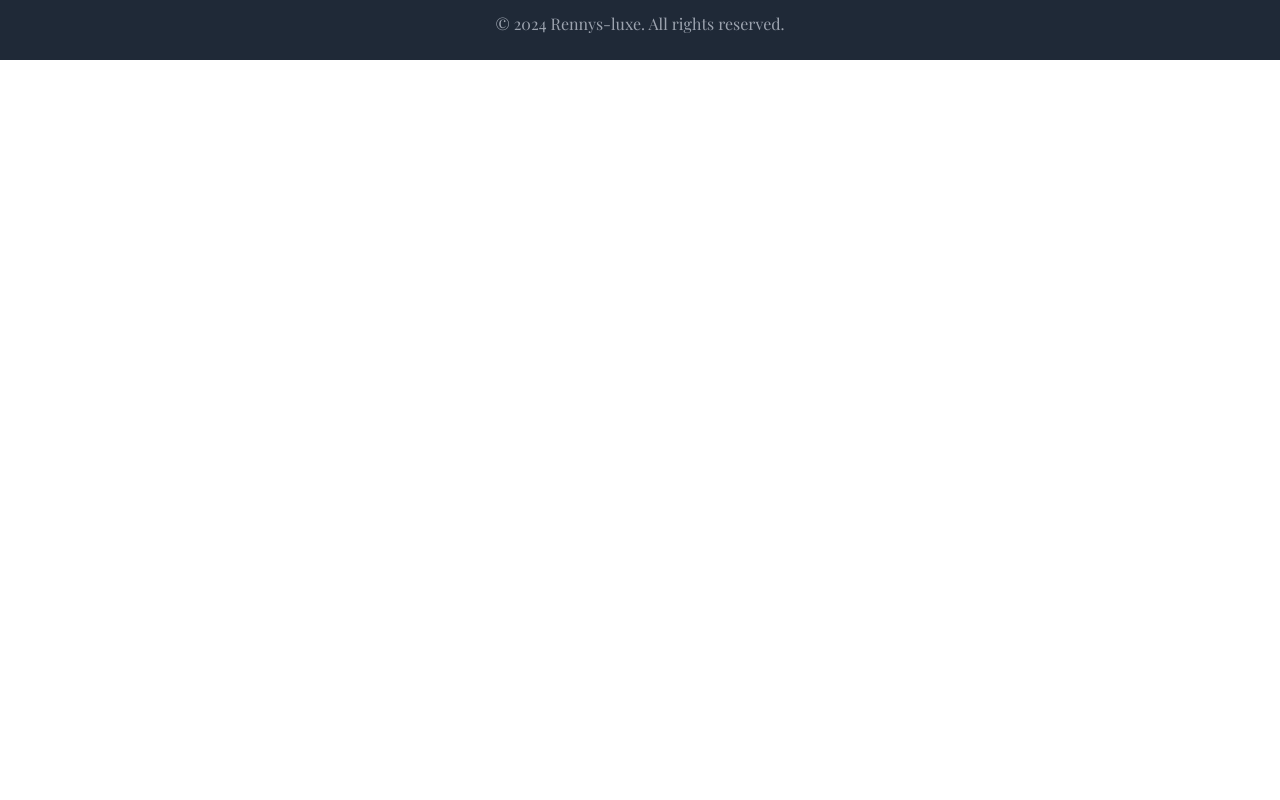
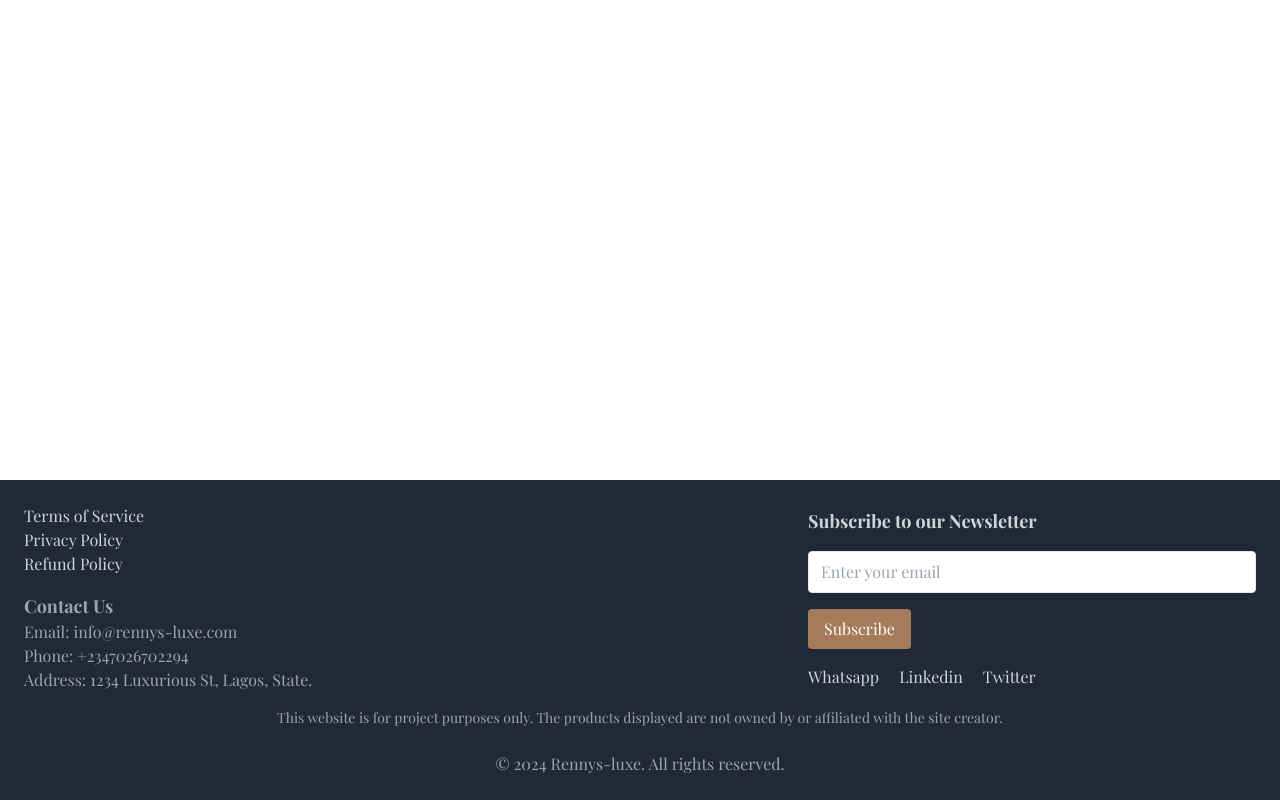
Before and after one commit to victorjayeoba/renny-luxe, a Next.js app: page /wishlist in a window 1280 px wide. Shown: the part 388-1188 px from the top of the page. Before the commit the page ends 800 px from the top, so only its background shows below. Built offline with nearby package versions, Linux system fonts and the light colour scheme.

Commit message:
fixed bugs and improved stylings

```diff
--- a/app/component/Footer.jsx
+++ b/app/component/Footer.jsx
@@ -78,6 +78,9 @@ function Footer() {
 
 
       <div className="text-center text-gray-400 mt-4">
+      <p className="text-sm px-3">
+    This website is for project purposes only. The products displayed are not owned by or affiliated with the site creator.
+  </p> <br/>
         © {new Date().getFullYear()} Rennys-luxe. All rights reserved.
       </div>
     </footer>
--- a/app/component/ProductDeatils.js
+++ b/app/component/ProductDeatils.js
@@ -5,6 +5,7 @@ import products from "@/app/data/product"; // Adjust this path as necessary
 import Image from "next/image";
 import {
   FaHeart,
+  FaLink,
   FaMinus,
   FaPlus,
   FaRegHeart,
@@ -134,7 +135,9 @@ const ProductDetails = ({ product }) => {
                 <FaShare className="text-base md:text-xl" />
               </button>
             </div>
+
           </div>
+
         </div>
       </div>
 
--- a/app/component/ProductDetailsClient.js
+++ b/app/component/ProductDetailsClient.js
@@ -1,8 +1,10 @@
 "use client";
 
 import { useState, useEffect } from "react";
-import { FaHeart, FaMinus, FaPlus, FaRegHeart, FaShare, FaShoppingCart } from "react-icons/fa";
+import { FaHeart, FaLink, FaMinus, FaPlus, FaRegHeart, FaShare, FaShoppingCart } from "react-icons/fa";
 import { Toast } from "./Toast"; // Import your Toast component
+import Link from "next/link";
+import { FiShoppingBag } from "react-icons/fi";
 
 const ProductDetailsClient = ({ product }) => {
   const [quantity, setQuantity] = useState(1);
@@ -132,7 +134,9 @@ const ProductDetailsClient = ({ product }) => {
             <FaShare className="text-base md:text-xl" />
           </button>
         </div>
+
       </div>
+      <div className="mt-3 text-[#A67B5B]" ><Link className="flex item-center underline-offset-1 gap-2" href={"/cart-checkout"}> <p>Take me to my cart </p><FiShoppingBag className="mt-1"/> </Link></div>
     </div>
   );
 };
--- a/app/wishlist/page.js
+++ b/app/wishlist/page.js
@@ -13,7 +13,7 @@ const Wishlist = () => {
     }, []);
 
     return (
-        <div className="max-w-2xl mx-auto p-4">
+        <div className="max-w-2xl min-h-screen mx-auto p-4">
             <h1 className="text-2xl font-bold mb-4">My Wishlist</h1>
             {wishlist.length === 0 ? (
                 <p className="text-gray-500">Your wishlist is empty.</p>
```
